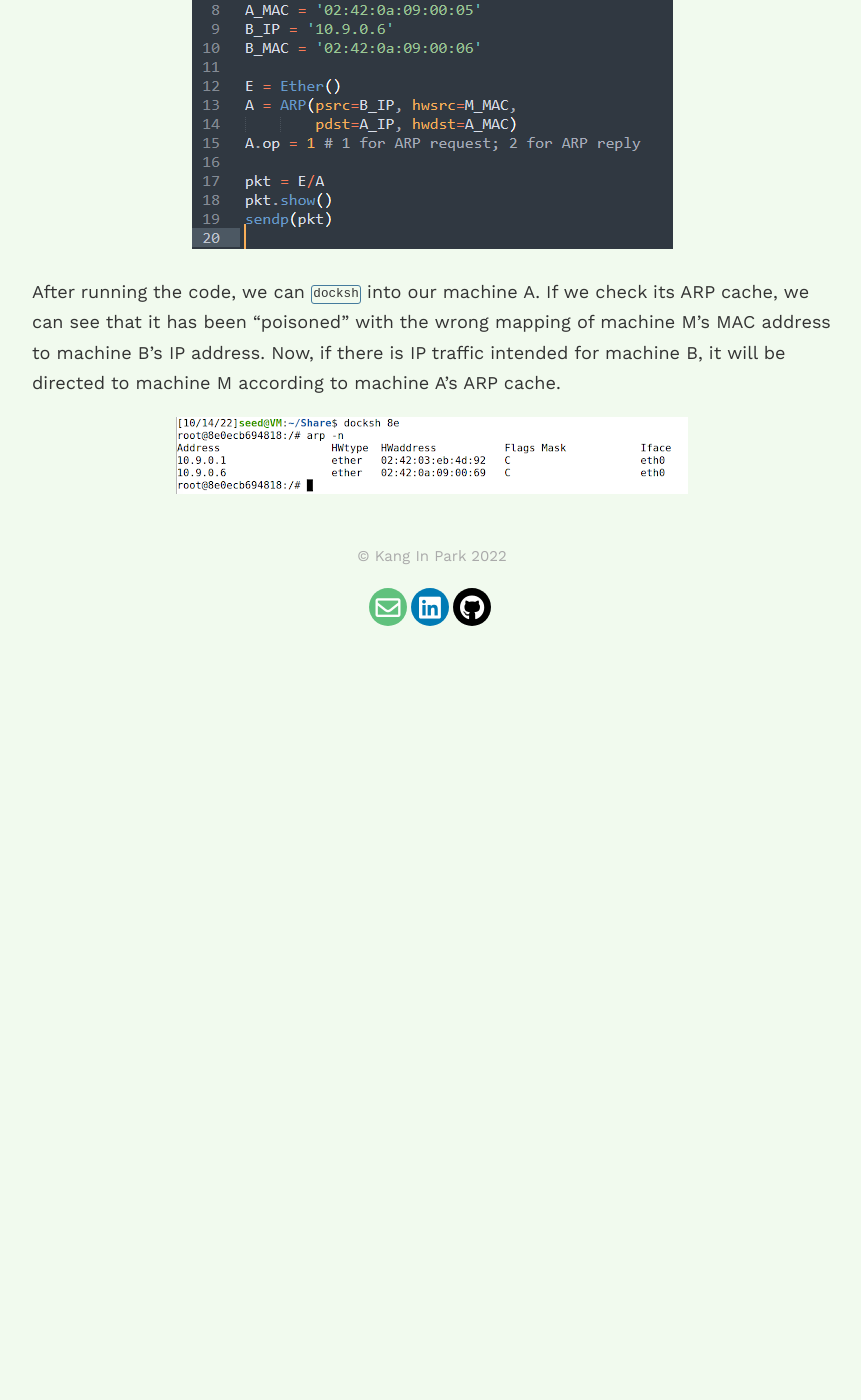
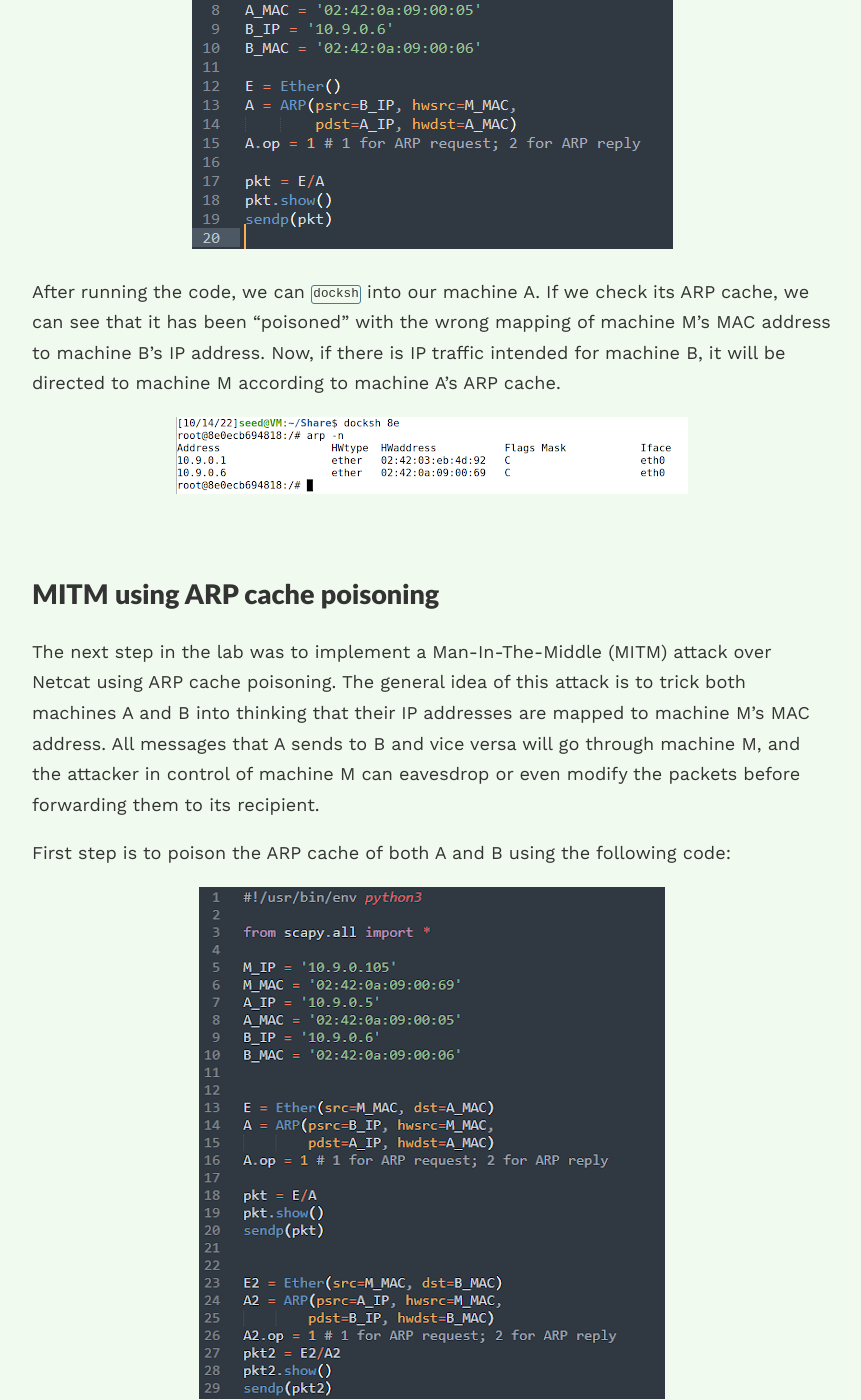
Before and after one commit to kip218/blog, a Jekyll site: the page built from _posts/2022-11-16-arp-poisoning.md, in a window 1280 px wide and 1400 px high, scrolled down 1813 px. Shown: the whole window, without its empty margins (208-1069 px from the left). Built offline with Jekyll 4.4.1, drawn with Linux system fonts in a browser that asks for light colours; nearby versions of some CDN libraries; before the commit the page ends 2443 px from its top, so only the background shows below that; some of the changed text lies outside the part shown.

Commit message:
updating arp post

```diff
--- a/_posts/2022-11-16-arp-poisoning.md
+++ b/_posts/2022-11-16-arp-poisoning.md
@@ -21,7 +21,7 @@ ARP stands for "Address Resolution Protocol". As its name suggests, ARP is a pro
 &nbsp;
 ## Setting up the lab environment
 
-The lab was done through [Immersive Labs](https://www.immersivelabs.com/).
+The lab was done through [Immersive Labs](https://www.immersivelabs.com/){:target="_blank"}.
 The environment was set up using Docker containers to simulate three machines: two victim machines (A and B) and one malicious attacker machine (M).
 
 <p align="center">
@@ -44,3 +44,47 @@ After running the code, we can `docksh` into our machine A. If we check its ARP
 <p align="center">
 	<img src="/assets/images/Arp_Attack/arp_cache1.png" />
 </p>
+
+&nbsp;
+## MITM using ARP cache poisoning
+
+The next step in the lab was to implement a Man-In-The-Middle (MITM) attack over Netcat using ARP cache poisoning. The general idea of this attack is to trick both machines A and B into thinking that their IP addresses are mapped to machine M's MAC address. All messages that A sends to B and vice versa will go through machine M, and the attacker in control of machine M can eavesdrop or even modify the packets before forwarding them to its recipient.
+
+First step is to poison the ARP cache of both A and B using the following code:
+
+<p align="center">
+	<img src="/assets/images/Arp_Attack/attack_code2.png" />
+</p>
+
+We can see that the ARP cache of both A and B points to the MAC address of machine M.
+
+ARP cache of machine A:
+
+<p align="center">
+	<img src="/assets/images/Arp_Attack/arp_cacheA.png" />
+</p>
+
+ARP cache of machine B:
+
+<p align="center">
+	<img src="/assets/images/Arp_Attack/arp_cacheB.png" />
+</p>
+
+After enabling IP forwarding on machine M, we can intercept and modify packet contents between A and B. For demonstration purposes, I created a script to replace all instances of my name "Kang In" with "AAAA AA".
+
+The script:
+
+<p align="center">
+	<img src="/assets/images/Arp_Attack/mitm_code.png" />
+</p>
+
+While I have the script running on machine M, I established a Netcat connection between A and B and started sending messages from A to B. We can see that whenever A sends my name "Kang In", B only sees "AAAA AA". Cool!
+
+<p align="center">
+	<img src="/assets/images/Arp_Attack/mitm_demo.png" />
+</p>
+
+&nbsp;
+## Conclusion
+
+I had previously heard about ARP poisoning attacks and MITM attacks, but this was the first time I implemented it first hand. It was a really interesting lab that showcased how malicious attackers can intercept and inject false messages into a victim's packet contents. If this sounds interesting, I encourage you to check out Immersive Labs!
```
Also changed, not shown: assets/images/Arp_Attack/arp_cacheA.png (added), assets/images/Arp_Attack/arp_cacheB.png (added), assets/images/Arp_Attack/attack_code2.png (added), assets/images/Arp_Attack/mitm_code.png (added), assets/images/Arp_Attack/mitm_demo.png (added).
